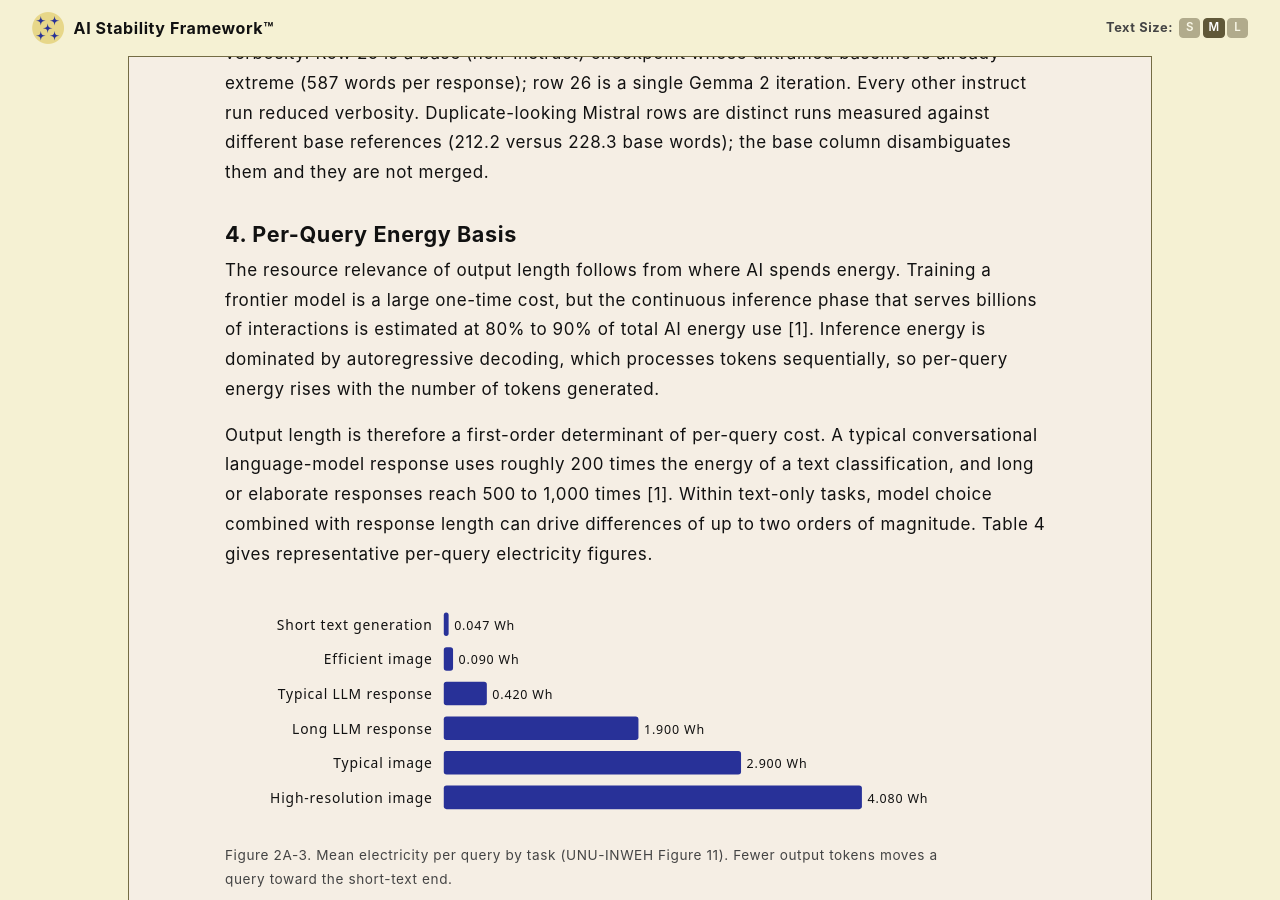
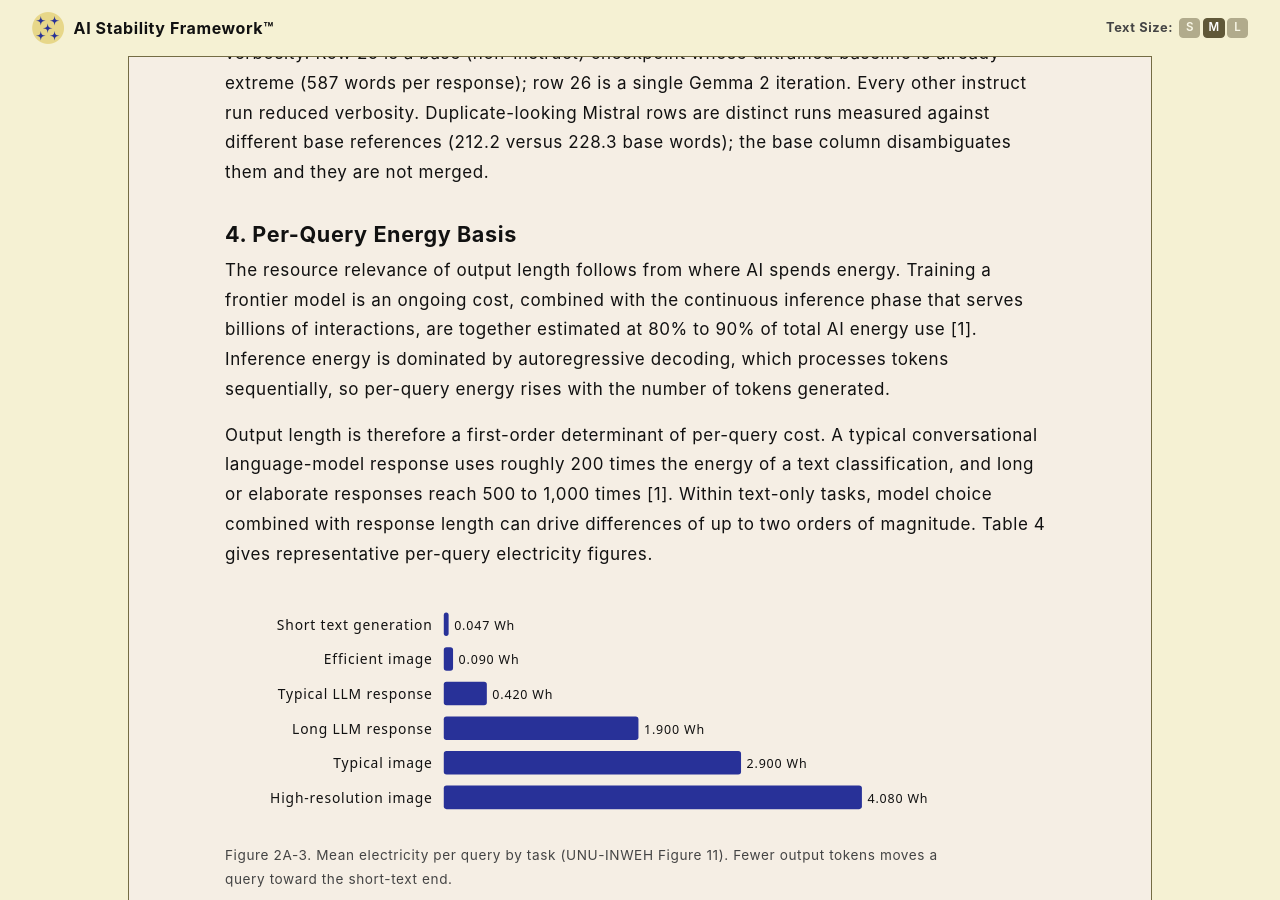
Before and after one commit to rojaslen/AISF-WEB, a Jekyll site: the page built from apx02a.md, in a window 1280 px wide and 900 px high, scrolled down 5567 px. Built offline with Jekyll 4.4.1, drawn with Linux system fonts in a browser that asks for light colours; some web fonts are replaced.

Commit message:
Update apx02a.md

```diff
--- a/apx02a.md
+++ b/apx02a.md
@@ -302,10 +302,10 @@ disambiguates them and they are not merged.
 ## 4. Per-Query Energy Basis
 
 The resource relevance of output length follows from where AI spends energy. Training a
-frontier model is a large one-time cost, but the continuous inference phase that serves
-billions of interactions is estimated at 80% to 90% of total AI energy use [1]. Inference
-energy is dominated by autoregressive decoding, which processes tokens sequentially, so
-per-query energy rises with the number of tokens generated.
+frontier model is an ongoing cost, combined with the continuous inference phase that serves
+billions of interactions, are together estimated at 80% to 90% of total AI energy use [1].
+Inference energy is dominated by autoregressive decoding, which processes tokens sequentially,
+so per-query energy rises with the number of tokens generated.
 
 Output length is therefore a first-order determinant of per-query cost. A typical
 conversational language-model response uses roughly 200 times the energy of a text
```
